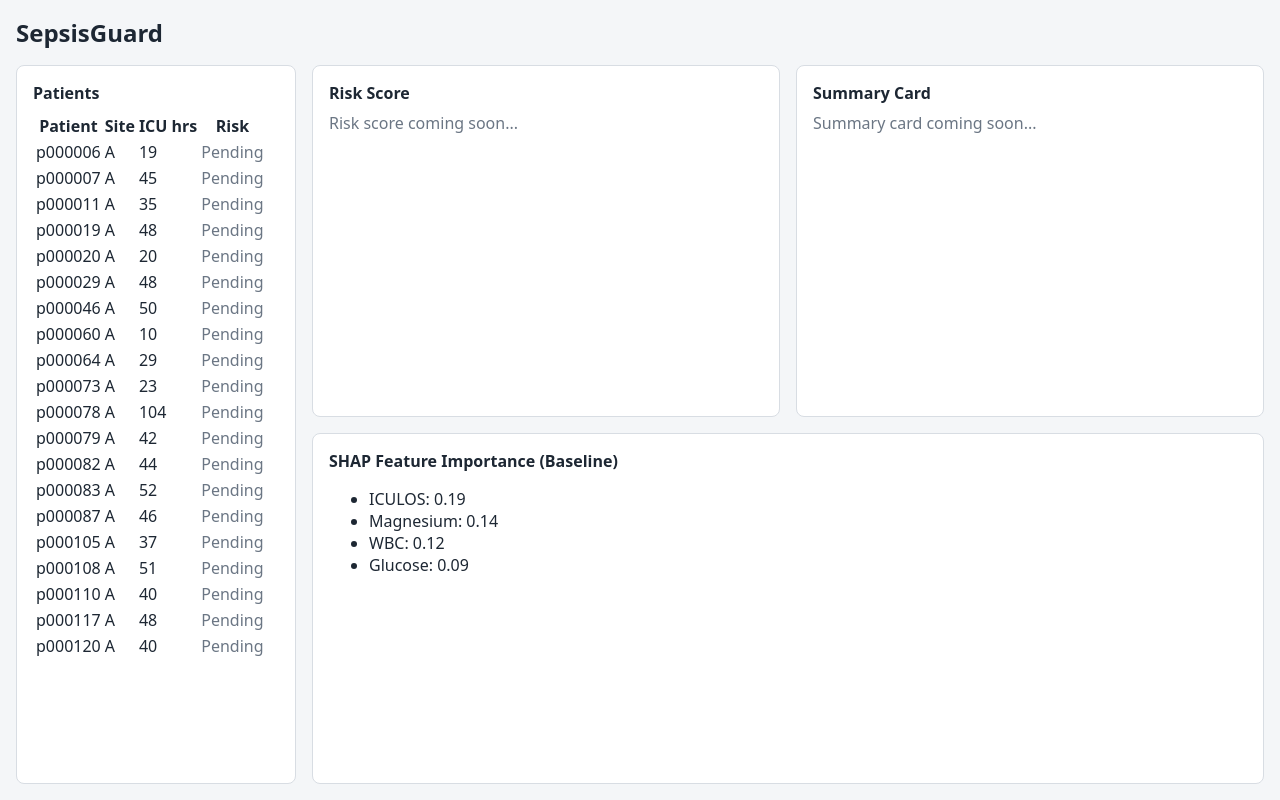
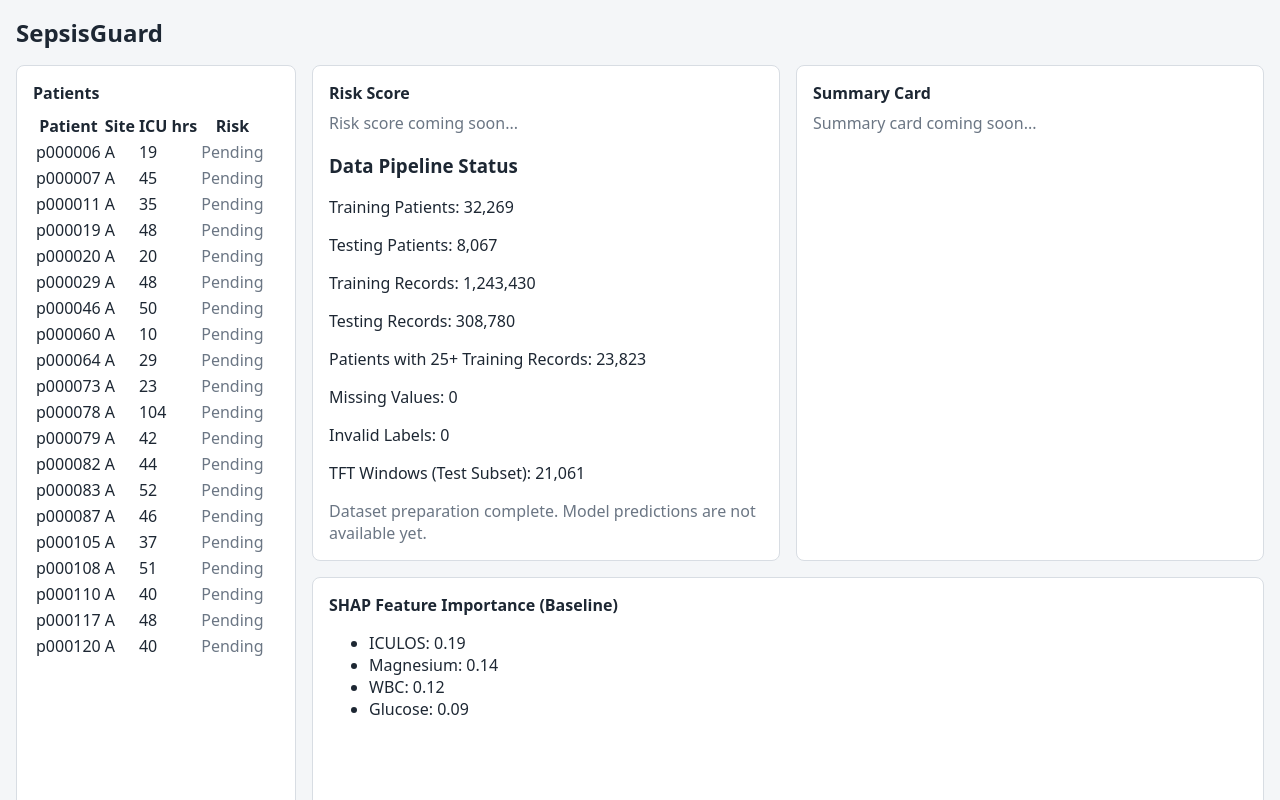
Before and after one commit to aisutd/sepsisguard, a React app in the folder frontend/: page / in a window 1280 px wide. Shown: the top 800 px of the page. Built offline with nearby package versions, Linux system fonts and the light colour scheme; the HTML template or start-up script is replaced by a standard one.

Commit message:
Connect TFT pipeline statistics to frontend

```diff
--- /dev/null
+++ b/frontend/public/pipeline-status.json
@@ -0,0 +1,20 @@
+{
+    "train": {
+        "records": 1243430,
+        "patients": 32269,
+        "patients_25_plus": 23823,
+        "missing_values": 0,
+        "invalid_labels": 0
+    },
+    "test": {
+        "records": 308780,
+        "patients": 8067,
+        "patients_25_plus": 5972,
+        "missing_values": 0,
+        "invalid_labels": 0
+    },
+    "subset": {
+        "windows": 21061,
+        "batches": 2633
+    }
+}
--- a/frontend/src/components/RiskScore.jsx
+++ b/frontend/src/components/RiskScore.jsx
@@ -1,12 +1,52 @@
-//Arnav's work goes here
 
-function RiskScore()
-{
-    return(
+import { useEffect, useState } from "react";
+
+function RiskScore() {
+    const [stats, setStats] = useState(null);
+    const [error, setError] = useState(false);
+
+    useEffect(() => {
+        fetch(`${import.meta.env.BASE_URL}pipeline-status.json`)
+            .then(response => {
+                if (!response.ok) {
+                    throw new Error("Could not load pipeline status");
+                }
+                return response.json();
+            })
+            .then(data => setStats(data))
+            .catch(() => setError(true));
+    }, []);
+
+    return (
         <section className="panel">
             <h2>Risk Score</h2>
 
-            <p className="placeholder">Risk score coming soon...</p>
+            <p className="placeholder">
+                Risk score coming soon...
+            </p>
+
+            <h3>Data Pipeline Status</h3>
+
+            {error ? (
+                <p>Pipeline statistics unavailable.</p>
+            ) : !stats ? (
+                <p>Loading pipeline statistics...</p>
+            ) : (
+                <div>
+                    <p>Training Patients: {stats.train.patients.toLocaleString()}</p>
+                    <p>Testing Patients: {stats.test.patients.toLocaleString()}</p>
+                    <p>Training Records: {stats.train.records.toLocaleString()}</p>
+                    <p>Testing Records: {stats.test.records.toLocaleString()}</p>
+                    <p>Patients with 25+ Training Records: {stats.train.patients_25_plus.toLocaleString()}</p>
+                    <p>Missing Values: {stats.train.missing_values + stats.test.missing_values}</p>
+                    <p>Invalid Labels: {stats.train.invalid_labels + stats.test.invalid_labels}</p>
+                    <p>TFT Windows (Test Subset): {stats.subset.windows.toLocaleString()}</p>
+
+                    <p className="placeholder">
+                        Dataset preparation complete. Model predictions are not available yet.
+                    </p>
+                </div>
+            )}
         </section>
     );
 }
```
Also changed, not shown: 1 other file (tests, documents, lock files or other folders).
